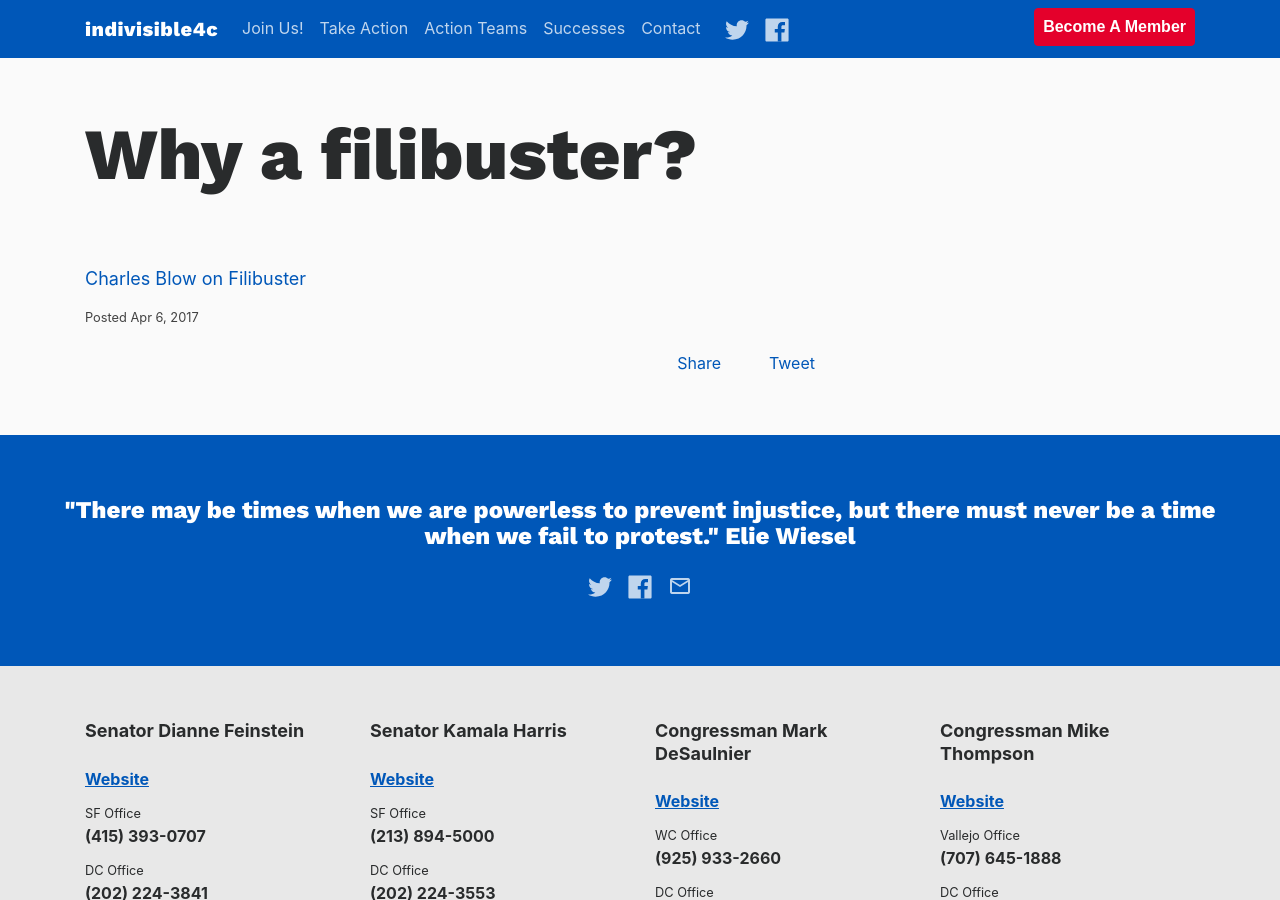
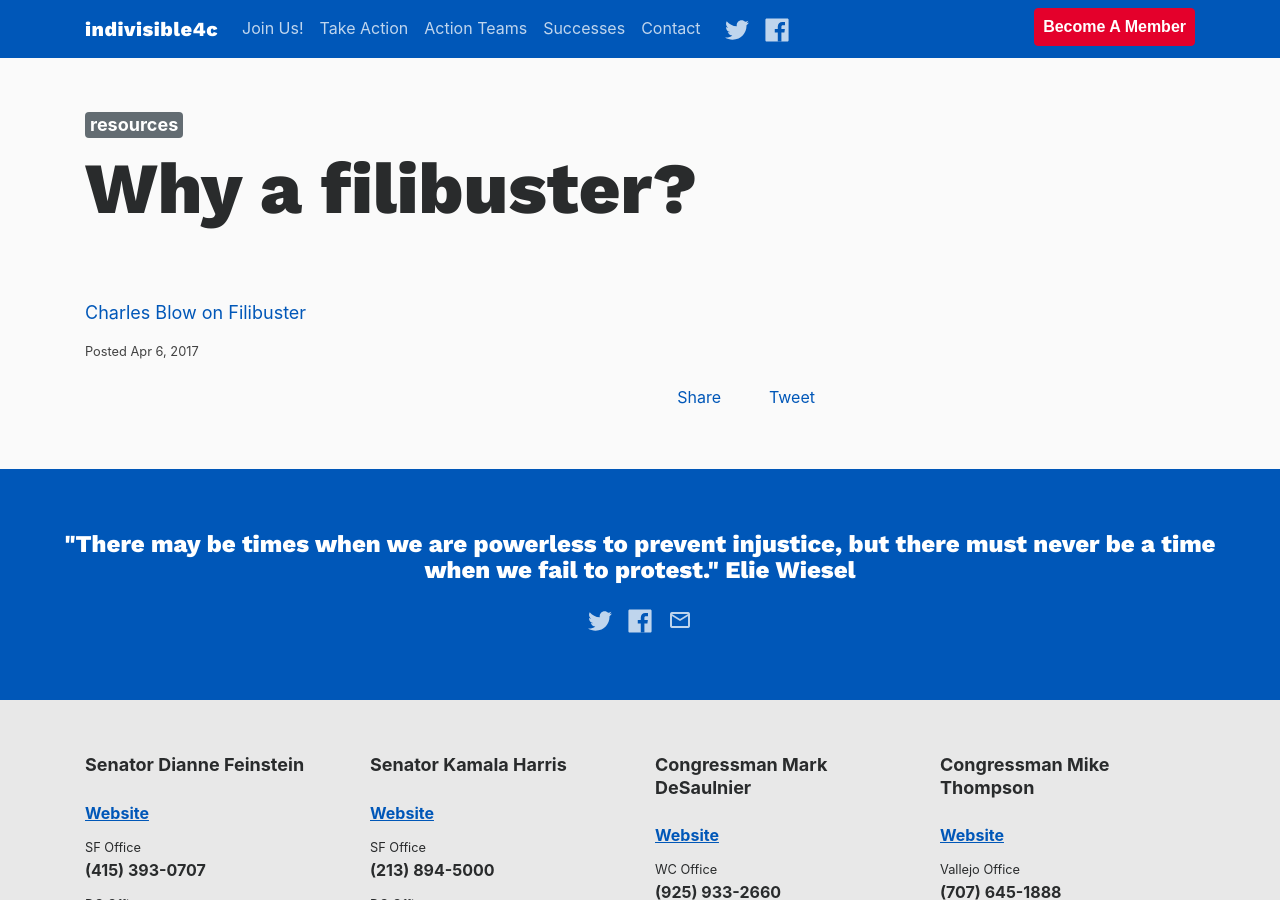
Before and after one commit to IndivisibleTemplate/BasicTemplate, a Jekyll site: the page built from _posts/2017-04-06-why-a-filibuster.markdown, in a window 1280 px wide and 900 px high. Built offline with Jekyll 4.4.1, drawn with Linux system fonts in a browser that asks for light colours; nearby versions of some CDN libraries; comment, search, counter and statistics services are not loaded.

Commit message:
Updated Why A Filibuster

```diff
--- a/_posts/2017-04-06-why-a-filibuster.markdown
+++ b/_posts/2017-04-06-why-a-filibuster.markdown
@@ -1,6 +1,8 @@
 ---
 title: Why a filibuster?
 date: 2017-04-06 00:39:00 -07:00
+categories:
+- resources
 ---
 
 [Charles Blow on Filibuster](https://www.nytimes.com/2017/02/02/opinion/fruit-of-a-poison-tree.html?_r=0)
```
